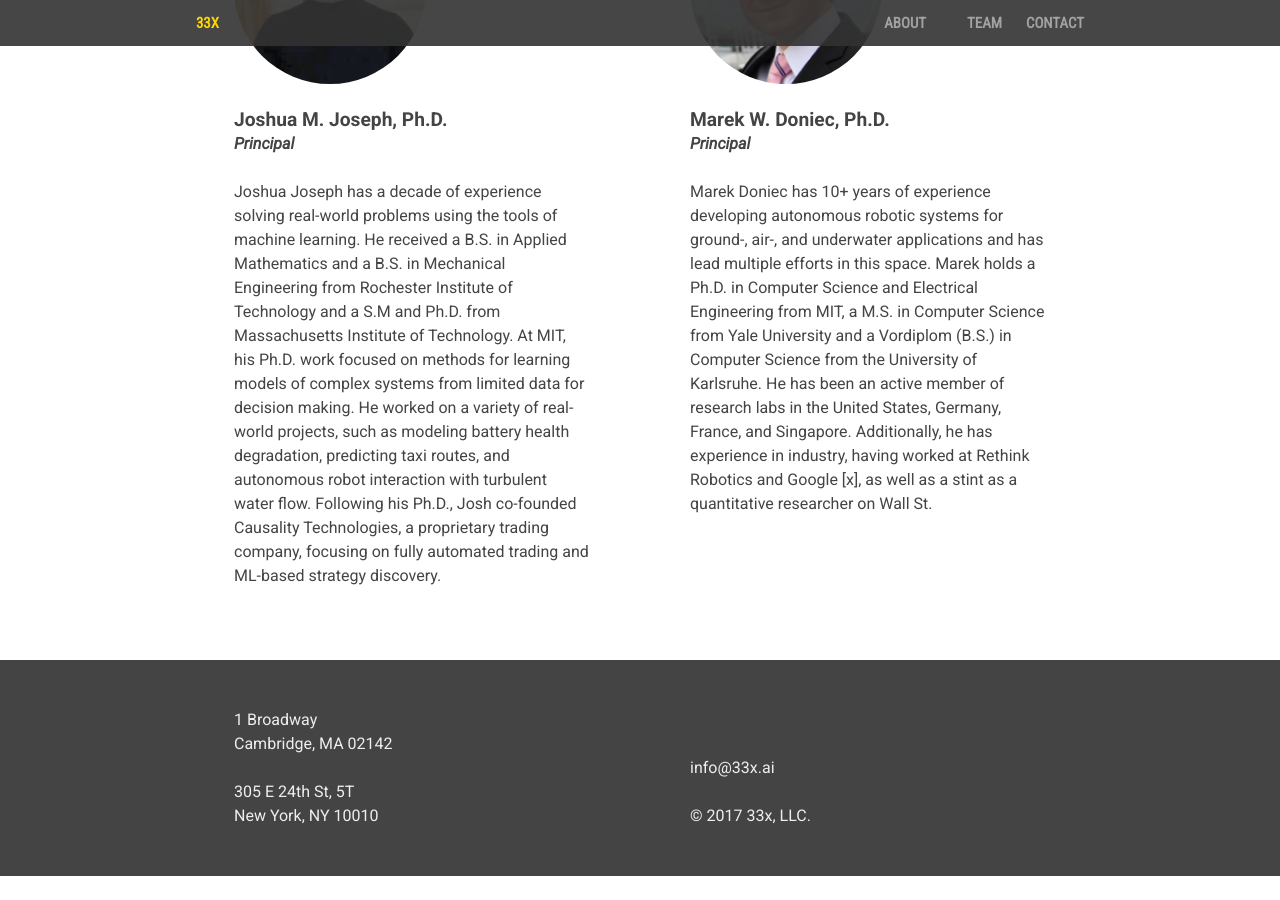
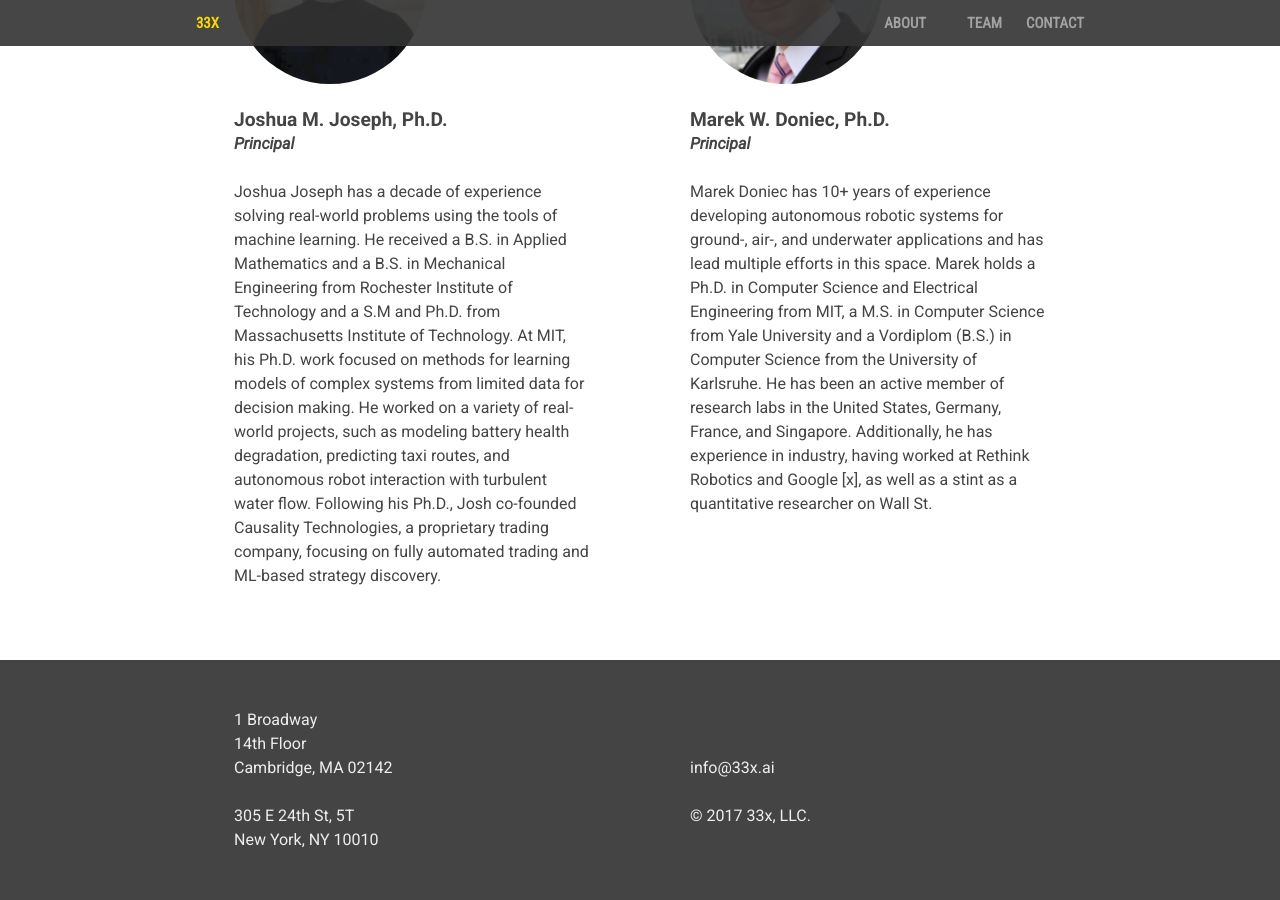
Before and after one commit to 33x/33x.github.io, a Jekyll site: the page built from index.html, in a window 1280 px wide and 900 px high, scrolled down 1536 px. Built offline with Jekyll 4.4.1, drawn with Linux system fonts in a browser that asks for light colours; some web fonts are replaced; before the commit the page ends 2412 px from its top, so only the background shows below that.

Commit message:
Update locations.yml

```diff
--- a/_data/locations.yml
+++ b/_data/locations.yml
@@ -1,6 +1,7 @@
 - name: Cambridge
   address: |+
     1 Broadway
+    14th Floor
     Cambridge, MA 02142
 - name: New York
   address: |+
```
